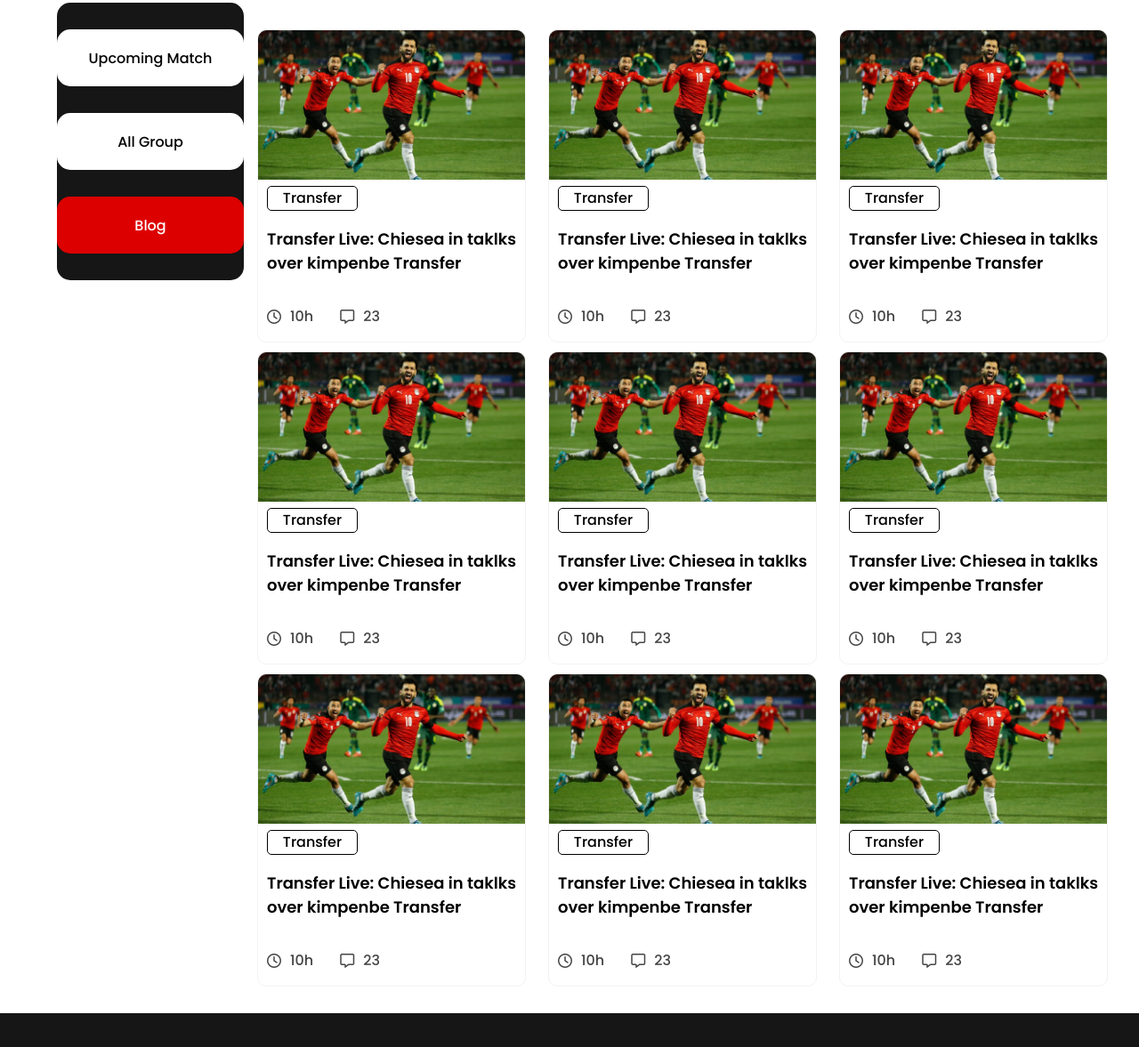
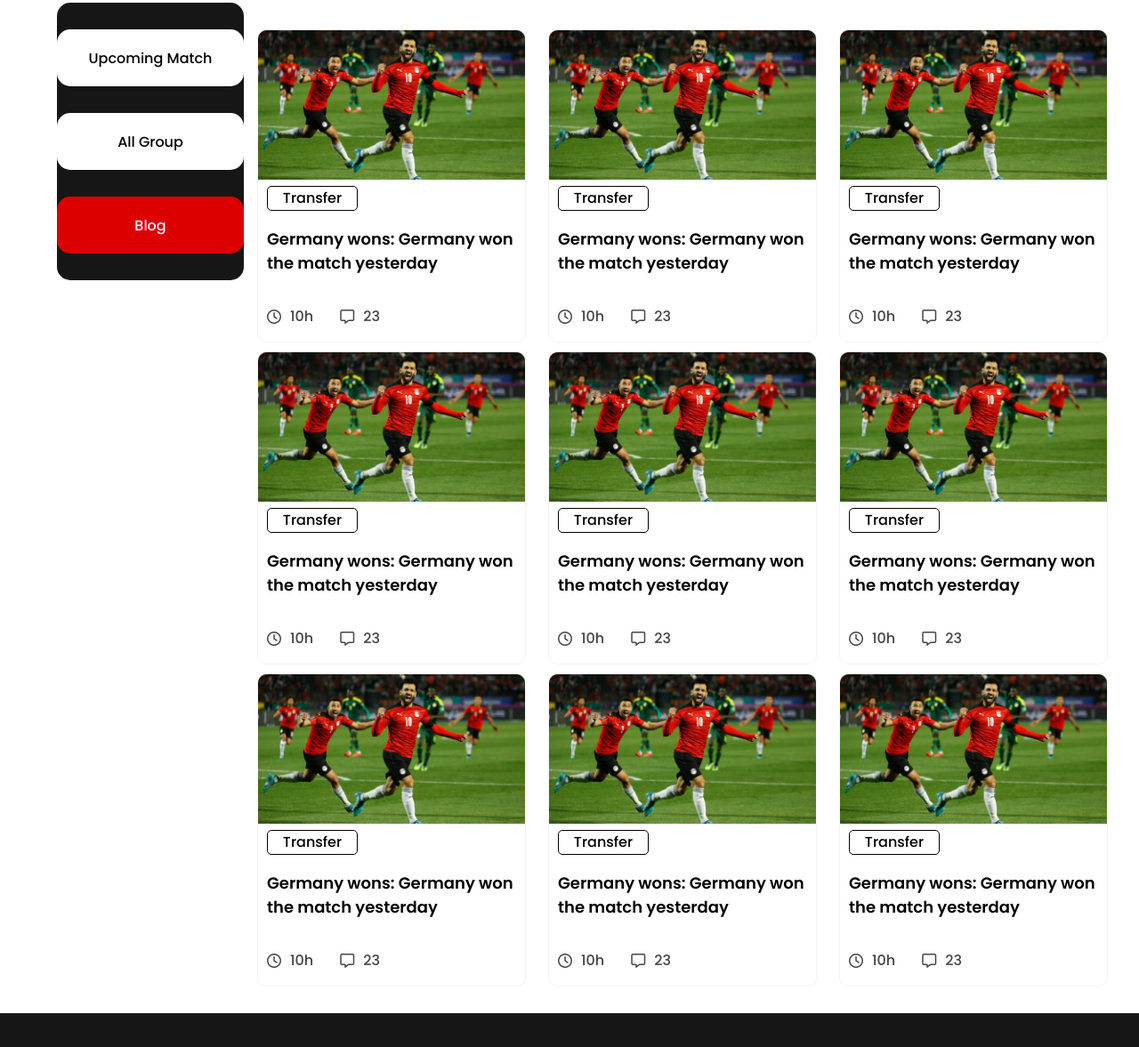
Before and after one commit to maruf9270/world-cup, a plain HTML site: page index.html in a window 1280 px wide. Shown: the part 797-1974 px from the top of the page at 89% size. Drawn offline with Linux system fonts and the light colour scheme.

Commit message:
lorem gone

```diff
--- a/index.html
+++ b/index.html
@@ -38,7 +38,7 @@
                 </h1>
                 <div>
                     <p>
-                        Lorem ipsum dolor sit, amet consectetur adipisicing elit. Ipsa, omnis.<span title="Ipsam assumenda quae harum adipisci" class="left-side-header-span-1">...</span><span class="left-side-header-span-2">Ipsam assumenda quae harum adipisci.</span>
+                        Football makes you feel alive. Football is war minus the shooting. <span title="Ipsam assumenda quae harum adipisci" class="left-side-header-span-1">...</span><span class="left-side-header-span-2">Enjoy this war with us.</span>
                     </p>
                 </div>
                 <!-- <a href="">
@@ -94,7 +94,7 @@
                             Transfer
                         </a>
                         <p>
-                            Transfer Live: Chiesea in taklks over kimpenbe Transfer
+                            Germany wons: Germany won the match yesterday
                         </p>
                     </div>
                     <div class="blog-sub-section">
@@ -116,7 +116,7 @@
                             Transfer
                         </a>
                         <p>
-                            Transfer Live: Chiesea in taklks over kimpenbe Transfer
+                            Germany wons: Germany won the match yesterday
                         </p>
                     </div>
                     <div class="blog-sub-section">
@@ -138,7 +138,7 @@
                             Transfer
                         </a>
                         <p>
-                            Transfer Live: Chiesea in taklks over kimpenbe Transfer
+                            Germany wons: Germany won the match yesterday
                         </p>
                     </div>
                     <div class="blog-sub-section">
@@ -160,7 +160,7 @@
                             Transfer
                         </a>
                         <p>
-                            Transfer Live: Chiesea in taklks over kimpenbe Transfer
+                            Germany wons: Germany won the match yesterday
                         </p>
                     </div>
                     <div class="blog-sub-section">
@@ -182,7 +182,7 @@
                             Transfer
                         </a>
                         <p>
-                            Transfer Live: Chiesea in taklks over kimpenbe Transfer
+                            Germany wons: Germany won the match yesterday
                         </p>
                     </div>
                     <div class="blog-sub-section">
@@ -204,7 +204,7 @@
                             Transfer
                         </a>
                         <p>
-                            Transfer Live: Chiesea in taklks over kimpenbe Transfer
+                            Germany wons: Germany won the match yesterday
                         </p>
                     </div>
                     <div class="blog-sub-section">
@@ -226,7 +226,7 @@
                             Transfer
                         </a>
                         <p>
-                            Transfer Live: Chiesea in taklks over kimpenbe Transfer
+                            Germany wons: Germany won the match yesterday
                         </p>
                     </div>
                     <div class="blog-sub-section">
@@ -248,7 +248,7 @@
                             Transfer
                         </a>
                         <p>
-                            Transfer Live: Chiesea in taklks over kimpenbe Transfer
+                            Germany wons: Germany won the match yesterday
                         </p>
                     </div>
                     <div class="blog-sub-section">
@@ -270,7 +270,7 @@
                             Transfer
                         </a>
                         <p>
-                            Transfer Live: Chiesea in taklks over kimpenbe Transfer
+                            Germany wons: Germany won the match yesterday
                         </p>
                     </div>
                     <div class="blog-sub-section">
```
Also changed, not shown: upconmingMatch.html (+3 -3 lines).
